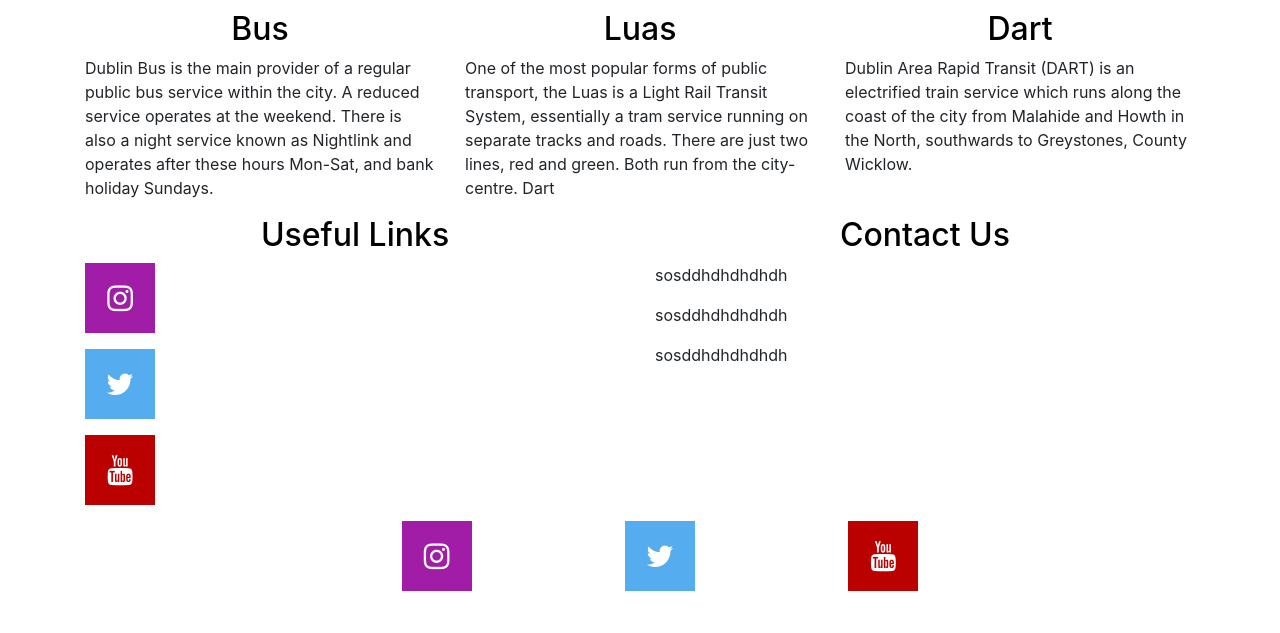
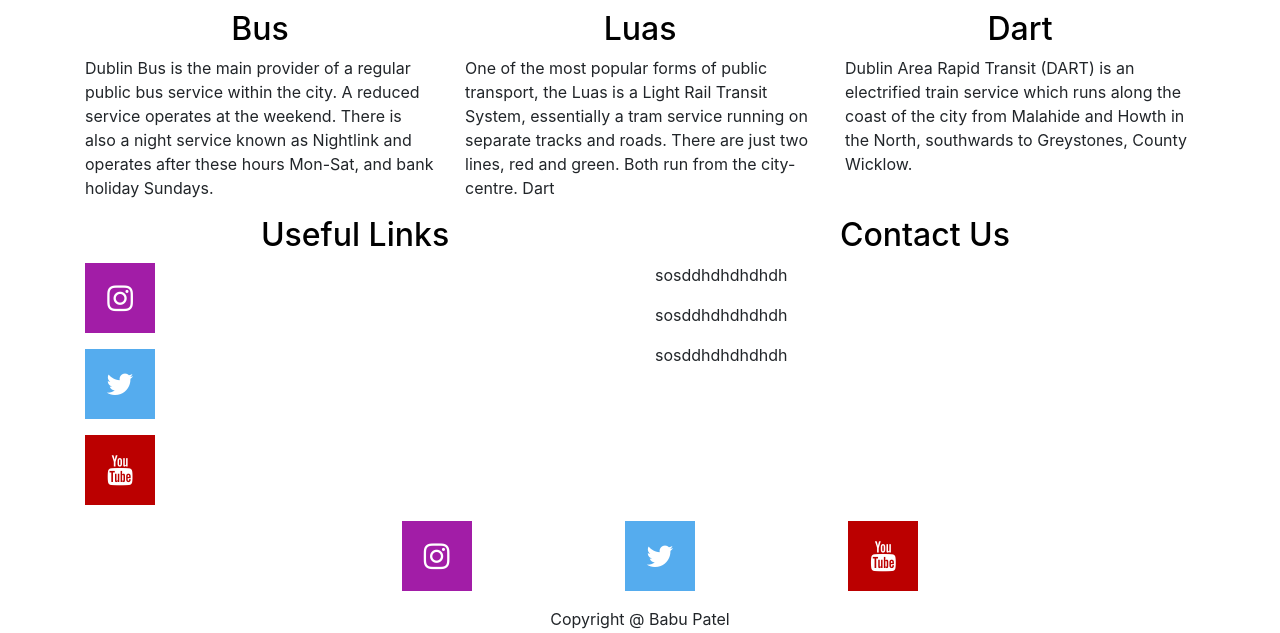
Before and after one commit to Babu-Patel-Portfolio/MS1-Easy-Guide-to-Dublin, a plain HTML site: page index.html in a window 1280 px wide. Shown: the part 4862-5495 px from the top of the page. Drawn offline with nearby package versions, Linux system fonts and the light colour scheme.

Commit message:
added copyright to footer index.html

```diff
--- a/assets/css/style.css
+++ b/assets/css/style.css
@@ -60,8 +60,8 @@
 
 .social-media li {
   display: inline;
-  margin: 1%;
-  padding: 5%;
+  margin: 2%;
+  padding: 4%;
 }
 
 
--- a/index.html
+++ b/index.html
@@ -341,6 +341,7 @@
                      <li><a href="https://www.youtube.com/watch?v=LcKnx7I97yk" target="_blank" class="fa fa-youtube"></a></li>
 
         </ul>
+        <p style="text-align:center" >Copyright @ Babu Patel</p>
     </footer>
 
 
```
